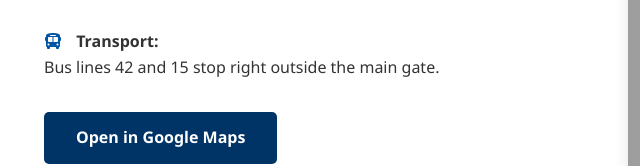
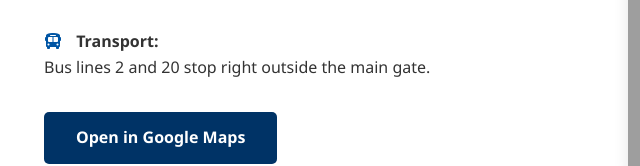
Before and after one commit to harman20041/brajadarsh, a plain HTML site: page location.html in a window 1280 px wide. Shown: the part 655-821 px from the top of the page, 28-668 px from the left. Drawn offline with Linux system fonts and the light colour scheme; grey boxes are pictures that could not be loaded.

Commit message:
Updated school map location to Bathain Khurd

```diff
--- a/location.html
+++ b/location.html
@@ -57,7 +57,7 @@
                     <div style="margin-bottom: 2rem;">
                         <p><strong><i class="fas fa-bus" style="color: var(--secondary-color); margin-right: 10px;"></i>
                                 Transport:</strong></p>
-                        <p>Bus lines 42 and 15 stop right outside the main gate.</p>
+                        <p>Bus lines 2 and 20 stop right outside the main gate.</p>
                     </div>
                     <a href="https://maps.google.com/?q=Q9MJ+7X8,Bathain+Khurd,Uttar+Pradesh" target="_blank"
                         class="btn btn-primary">Open in Google
```
